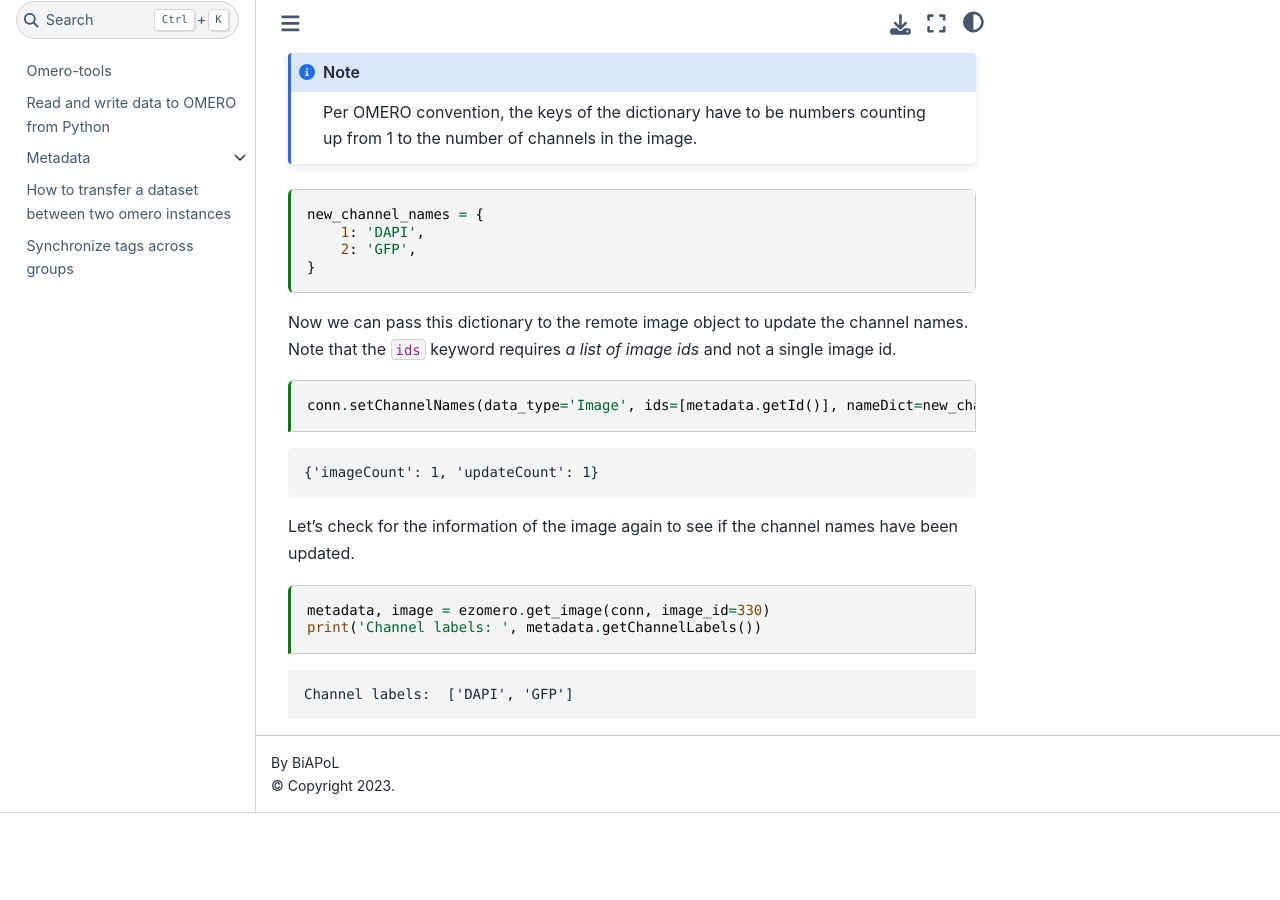
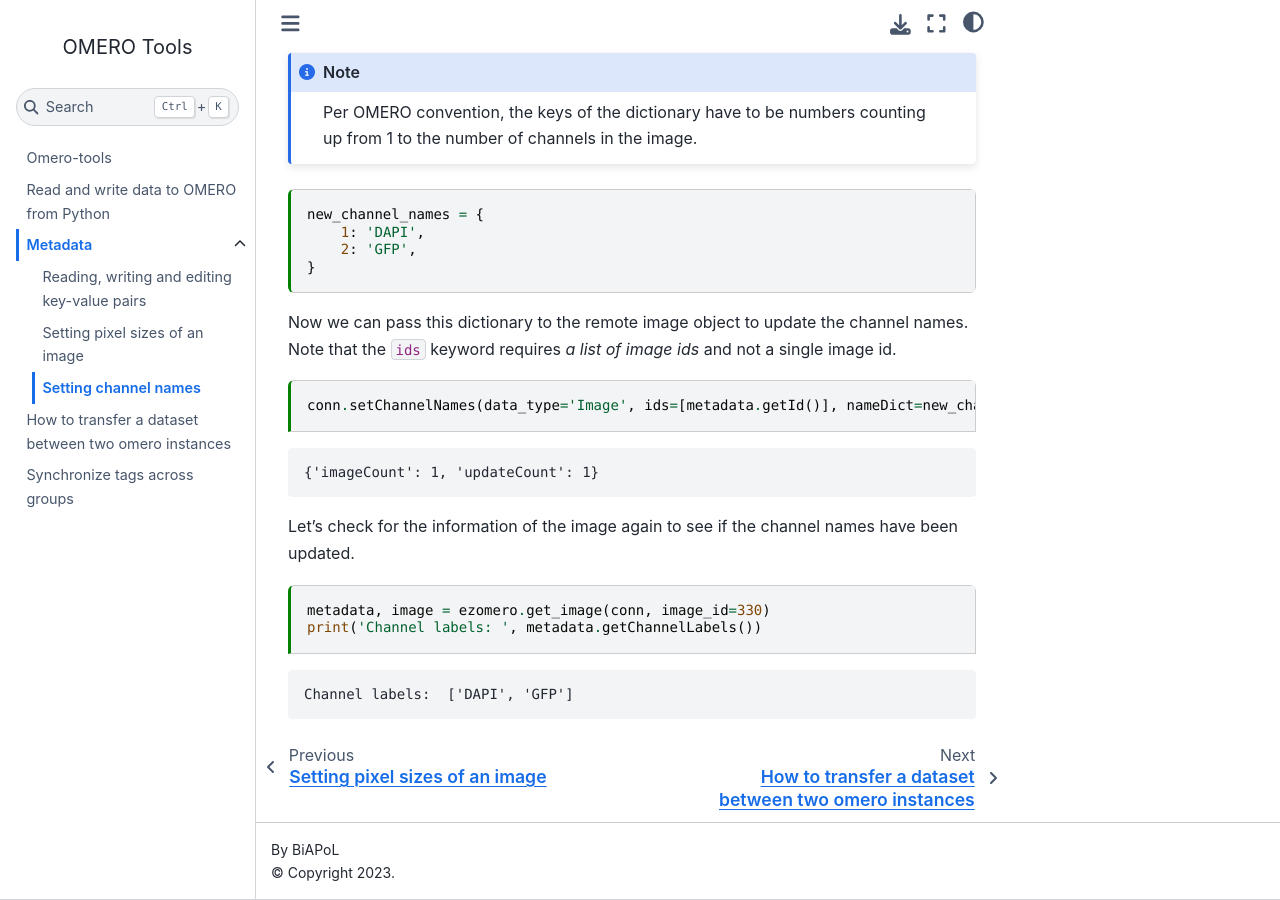
Before and after one commit to BiAPoL/omero-tools, a Jupyter Book: the page built from docs/notebooks/metadata/03_setting_channel_names.ipynb, in a window 1280 px wide and 900 px high, scrolled down 789 px. Built offline with Jupyter Book 1.0.4 settings and Sphinx 7.4.7 and the Sphinx Book theme 1.1.4, drawn with Linux system fonts in a browser that asks for light colours; before the commit the page ends 1602 px from its top, so only the background shows below that.

Commit message:
added new notebook to toc

```diff
--- a/docs/_toc.yml
+++ b/docs/_toc.yml
@@ -7,5 +7,6 @@
     sections:
     - file: notebooks/metadata/01_key_value_pairs
     - file: notebooks/metadata/02_setting_pixel_sizes
+    - file: notebooks/metadata/03_setting_channel_names
   - file: instructions/transfer_dataset
   - file: notebooks/synchronize_tags
```
